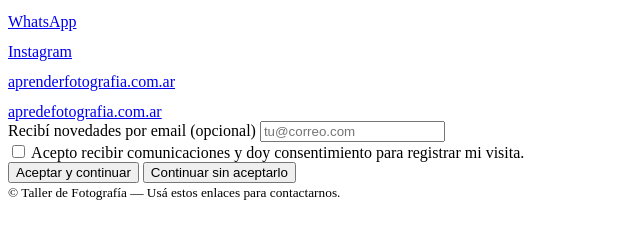
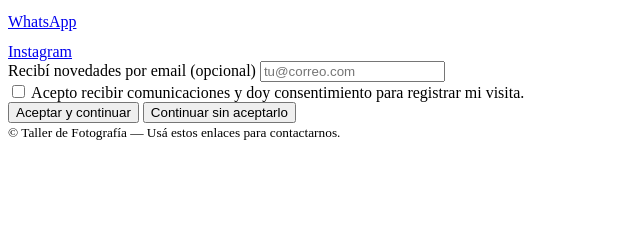
Before and after one commit to tupacrojo/TDF_Landing, a plain HTML site: page index.html in a window 1280 px wide. Shown: the part 162-400 px from the top of the page, without its empty margins (0-640 px from the left). Drawn offline with Linux system fonts and the light colour scheme.

Commit message:
Update index.html

```diff
--- a/index.html
+++ b/index.html
@@ -19,18 +19,18 @@
     data-tracking-endpoint="https://script.google.com/macros/s/AKfycbxRYHHQH0VxrbnCnF2X9mRdIdhw9qAhwbg1DhwhPMDMLn9sNrP4UvNEvUQxcStMUvtC/exec">
     <!-- Redirects desde dominios alternativos al dominio principal -->
     <script>
-      (function(){
+        (function () {
             try {
-          const host = location.hostname.replace(/^www\./i,'').toLowerCase();
+                const host = location.hostname.replace(/^www\./i, '').toLowerCase();
                 const primary = 'aprenderfotografia.com.ar';
-          const aliases = ['aprendefotografia.com.ar','apredefotografia.com.ar'];
+                const aliases = ['aprendefotografia.com.ar', 'apredefotografia.com.ar'];
                 if (aliases.includes(host) && host !== primary) {
                     // redirige conservando path y query
                     const target = location.href.replace(host, primary);
                     // usa replace para no dejar historia de redirect
                     location.replace(target);
                 }
-        } catch(e){}
+            } catch (e) { }
         })();
     </script>
     <main class="container">
@@ -51,10 +51,6 @@
             <a class="btn" data-link="https://www.instagram.com/tallerdefotografia_jr/"
                 href="https://www.instagram.com/tallerdefotografia_jr/" target="_blank"
                 rel="noopener noreferrer">Instagram</a>
-            <a class="btn" data-link="https://aprenderfotografia.com.ar" href="https://aprenderfotografia.com.ar"
-                target="_blank" rel="noopener noreferrer">aprenderfotografia.com.ar</a>
-            <a class="btn" data-link="https://aprendefotografia.com.ar" href="https://aprendefotografia.com.ar"
-                target="_blank" rel="noopener noreferrer">apredefotografia.com.ar</a>
         </section>
 
         <!-- Banner de consentimiento / opt-in -->
```
Lines whose indentation alone changed are shown as unchanged.
